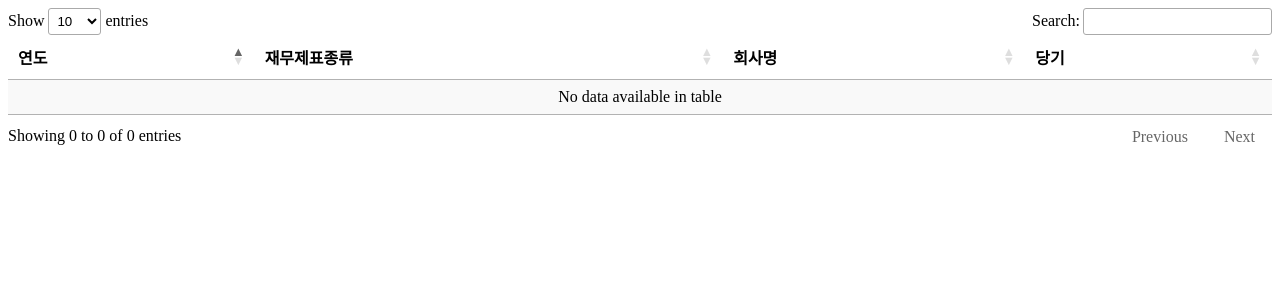
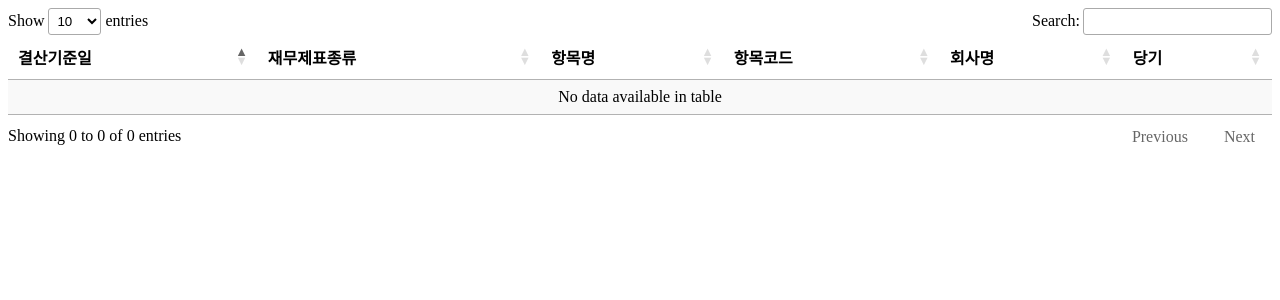
Before and after one commit to vemm8ks2/mini-project, a Python web app: template templates/step4.html in a window 1280 px wide. Shown: the top 300 px of the page. Run offline with Jinja, Linux system fonts and the light colour scheme; the template is opened without the code that fills it, so the values that code supplies are empty; some libraries are stand-ins or nearby versions.

Commit message:
열 이름 일반화

```diff
--- a/requirements.txt
+++ b/requirements.txt
@@ -9,9 +9,10 @@ Jinja2==3.1.4
 MarkupSafe==3.0.2
 numpy==2.1.3
 openpyxl==3.1.5
-packaging==24.2
+packaging @ file:///C:/b/abs_c3vlh0z4jw/croot/packaging_1720101866539/work
 pandas==2.2.3
 pefile==2023.2.7
+plotly @ file:///C:/b/abs_1014knmz1t/croot/plotly_1726245573566/work
 pyinstaller==6.11.1
 pyinstaller-hooks-contrib==2024.10
 python-dateutil==2.9.0.post0
@@ -19,6 +20,7 @@ pytz==2024.2
 pywin32-ctypes==0.2.3
 setuptools==75.1.0
 six==1.16.0
+tenacity @ file:///C:/b/abs_1749lsqys6/croot/tenacity_1730304400080/work
 tzdata==2024.2
 Werkzeug==3.1.3
 wheel==0.44.0
--- a/templates/step4.html
+++ b/templates/step4.html
@@ -11,8 +11,10 @@
   <table id="myTable" class="display">
       <thead>
           <tr>
-              <th>연도</th>
+              <th>결산기준일</th>
               <th>재무제표종류</th>
+              <th>항목명</th>
+              <th>항목코드</th>
               <th>회사명</th>
               <th>당기</th>
           </tr>
@@ -20,8 +22,10 @@
       <tbody>
           {% for 종목 in 결과 %}
           <tr>
-              <td>{{ 종목['연도'] }}</td>
+              <td>{{ 종목['결산기준일'] }}</td>
               <td>{{ 종목['재무제표종류'] }}</td>
+              <td>{{ 종목['항목명'] }}</td>
+              <td>{{ 종목['항목코드'] }}</td>
               <td>{{ 종목['회사명'] }}</td>
               <td>{{ '{:,}'.format(종목['당기']) }}</td>
           </tr>
```
Also changed, not shown: app/main/routes.py (+24 -12 lines).
